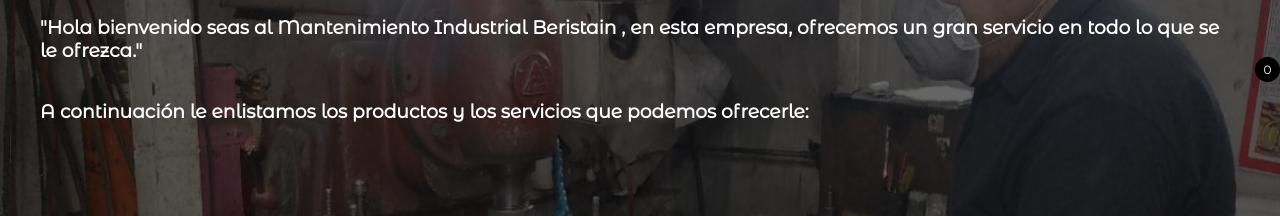
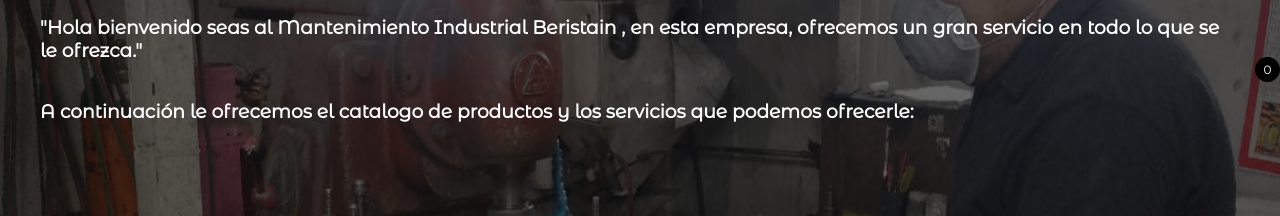
Before and after one commit to mantenimientoindustrialberistain/mantenimientoindustrialberistain.github.io, a plain HTML site: page Index.htm in a window 1280 px wide. Shown: the part 383-599 px from the top of the page. Drawn offline with Linux system fonts and the light colour scheme.

Commit message:
Add files via upload

```diff
--- a/Index.htm
+++ b/Index.htm
@@ -82,7 +82,7 @@
 <p>
 <h3>
 <font color="#FFFFFF">
-A continuación le enlistamos los productos y los servicios que podemos ofrecerle:
+A continuación le ofrecemos el catalogo de productos y los servicios que podemos ofrecerle:
 </font>
 </h3>
 </p>
```
